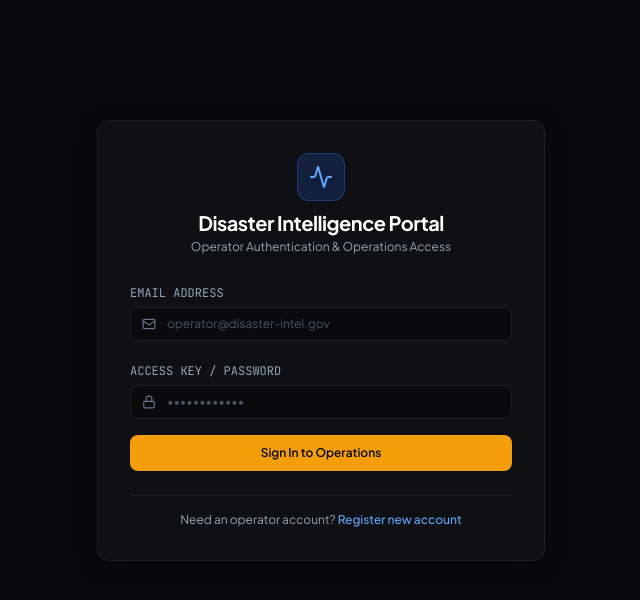
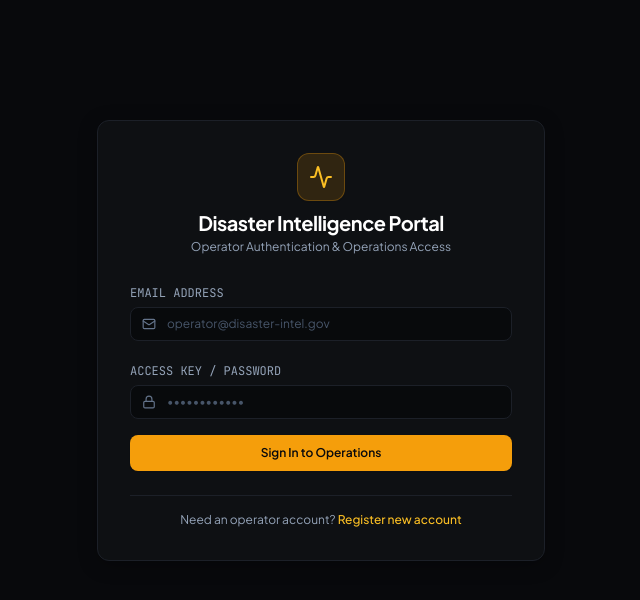
Before and after one commit to sgpushkar/disaster-platform, a React (Vite) app in the folder frontend/: page /login in a window 1280 px wide. Shown: the top 600 px of the page, without its empty margins (319-959 px from the left). Built offline with nearby package versions, Linux system fonts and the light colour scheme; no server answers.

Commit message:
feat(admin): re-skin system management and operator authentication portals

```diff
--- a/frontend/src/pages/Admin.jsx
+++ b/frontend/src/pages/Admin.jsx
@@ -11,7 +11,7 @@ function AdminSection({ title, icon: Icon, children }) {
   return (
     <div className="card-panel overflow-hidden">
       <div className="px-5 py-3.5 border-b border-slate-800 flex items-center gap-2">
-        <Icon className="h-4 w-4 text-blue-400" />
+        <Icon className="h-4 w-4 text-amber-400" />
         <h2 className="text-sm font-bold font-mono uppercase text-slate-200">{title}</h2>
       </div>
       <div className="p-5">{children}</div>
@@ -196,7 +196,7 @@ export default function Admin() {
             onClick={() => setTab(id)}
             className={`flex items-center gap-1.5 px-4 py-2.5 text-xs font-medium font-mono transition-all border-b-2 -mb-px ${
               tab === id
-                ? 'border-blue-500 text-blue-300'
+                ? 'border-amber-500 text-amber-400 font-bold'
                 : 'border-transparent text-slate-400 hover:text-slate-200'
             }`}
           >
@@ -231,7 +231,7 @@ export default function Admin() {
               <div className="flex items-center gap-2">
                 <span className={`px-2 py-0.5 rounded text-[10px] font-mono border ${
                   u.role === 'admin'
-                    ? 'bg-blue-500/10 text-blue-400 border-blue-500/25'
+                    ? 'bg-amber-500/10 text-amber-400 border-amber-500/25 font-bold'
                     : 'bg-slate-800 text-slate-400 border-slate-700'
                 }`}>
                   {u.role}
@@ -384,7 +384,7 @@ export default function Admin() {
                       {alert.risk_level}
                     </span>
                     <span className={`text-[10px] font-mono px-1.5 py-0.5 rounded flex items-center gap-1 ${
-                      alert.source === 'ai' ? 'text-blue-400 bg-blue-500/10' : 'text-purple-400 bg-purple-500/10'
+                      alert.source === 'ai' ? 'text-cyan-400 bg-cyan-500/10 border border-cyan-500/20' : 'text-amber-400 bg-amber-500/10 border border-amber-500/20'
                     }`}>
                       {alert.source === 'ai' ? <Bot className="h-2.5 w-2.5" /> : <UserCog className="h-2.5 w-2.5" />}
                       {alert.source}
--- a/frontend/src/pages/Login.jsx
+++ b/frontend/src/pages/Login.jsx
@@ -36,7 +36,7 @@ export default function Login() {
       >
         {/* Portal Header */}
         <div className="text-center space-y-2">
-          <div className="mx-auto h-12 w-12 rounded-xl bg-blue-600/20 border border-blue-500/30 flex items-center justify-center text-blue-400 shadow-sm">
+          <div className="mx-auto h-12 w-12 rounded-xl bg-amber-500/15 border border-amber-500/30 flex items-center justify-center text-amber-400 shadow-sm">
             <Activity className="h-6 w-6" />
           </div>
           <div>
@@ -94,7 +94,7 @@ export default function Login() {
 
         <div className="pt-4 border-t border-slate-800 text-center text-xs text-slate-400">
           Need an operator account?{' '}
-          <Link to="/signup" className="text-blue-400 hover:underline font-medium">
+          <Link to="/signup" className="text-amber-400 hover:underline font-medium">
             Register new account
           </Link>
         </div>
--- a/frontend/src/pages/Signup.jsx
+++ b/frontend/src/pages/Signup.jsx
@@ -41,7 +41,7 @@ export default function Signup() {
       >
         {/* Header */}
         <div className="text-center space-y-2">
-          <div className="mx-auto h-12 w-12 rounded-xl bg-blue-600/20 border border-blue-500/30 flex items-center justify-center text-blue-400 shadow-sm">
+          <div className="mx-auto h-12 w-12 rounded-xl bg-amber-500/15 border border-amber-500/30 flex items-center justify-center text-amber-400 shadow-sm">
             <Activity className="h-6 w-6" />
           </div>
           <div>
@@ -119,7 +119,7 @@ export default function Signup() {
 
         <div className="pt-4 border-t border-slate-800 text-center text-xs text-slate-400">
           Already registered?{' '}
-          <Link to="/login" className="text-blue-400 hover:underline font-medium">
+          <Link to="/login" className="text-amber-400 hover:underline font-medium">
             Sign in to existing account
           </Link>
         </div>
```
